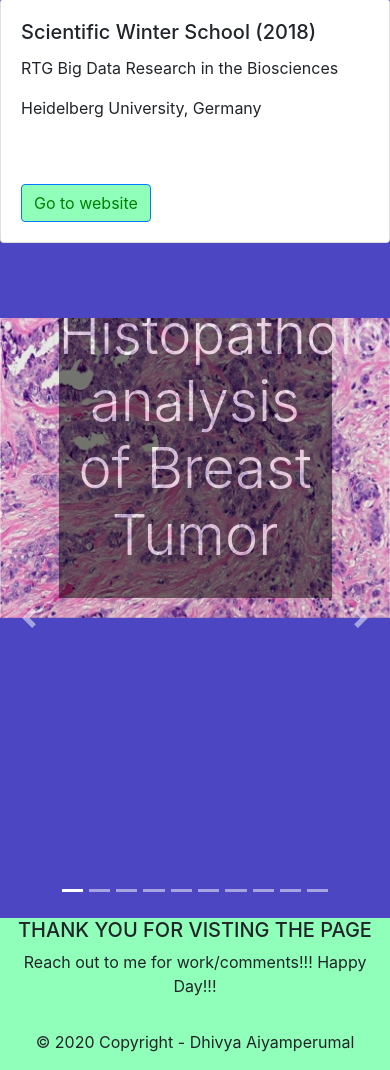
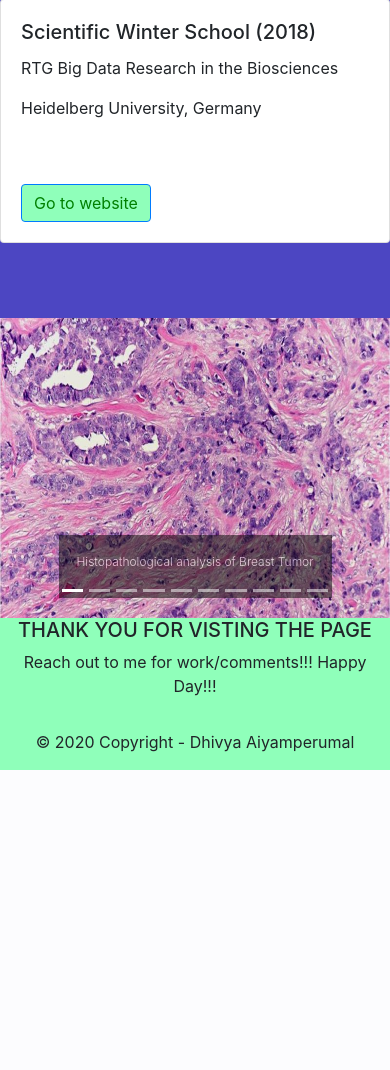
Before and after one commit to adisdhiv/portfolio, a PHP site: page / in a window 390 px wide. Shown: the part 2631-3701 px from the top of the page. After the commit the page ends 3401 px from the top, so only its background shows below. Run offline with PHP 8.4, Linux system fonts and the light colour scheme.

Commit message:
Fontsize check2

```diff
--- a/styles.css
+++ b/styles.css
@@ -71,7 +71,10 @@
   .carousel-item .img-fluid {
     height: 300px;
   }
-  .carousel-caption{
+  .carousel{
+    height: 300px;
+  }
+  .display-4{
     font-size: 12px;
   }
 }
```
